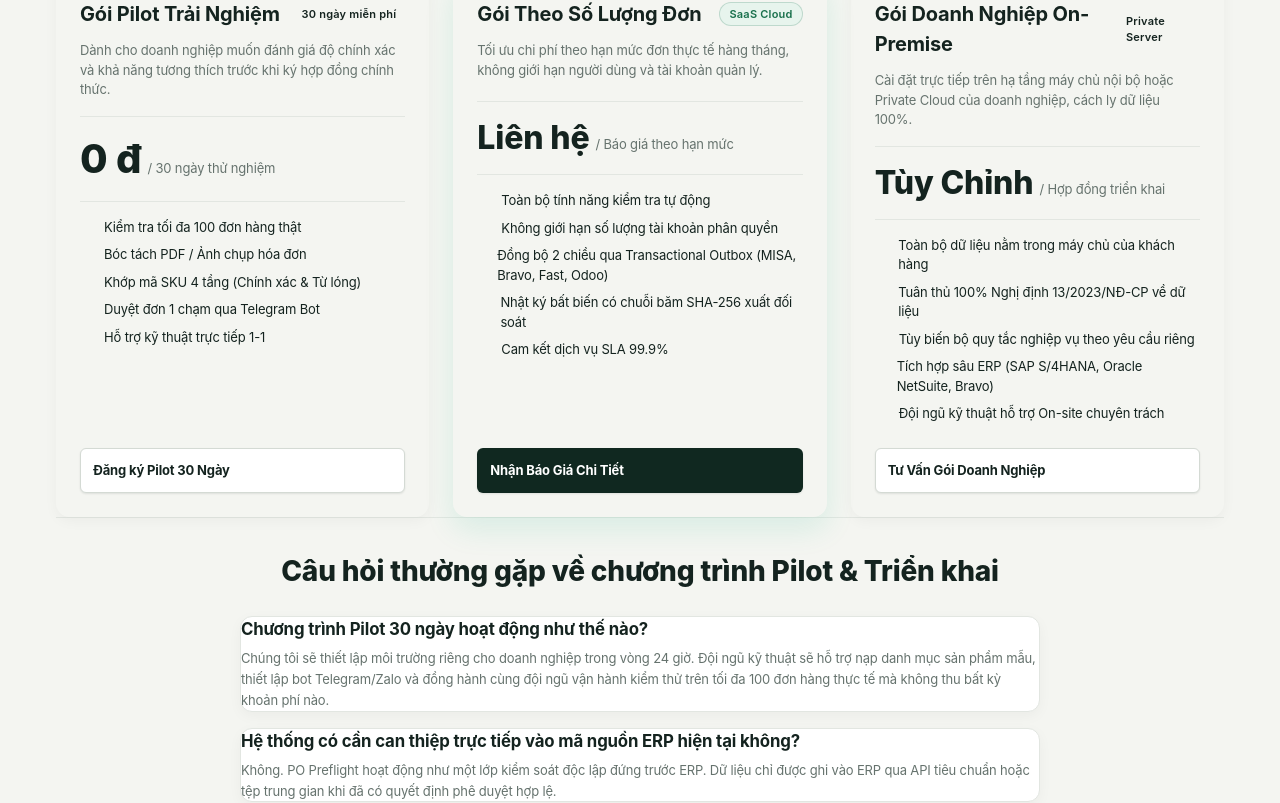
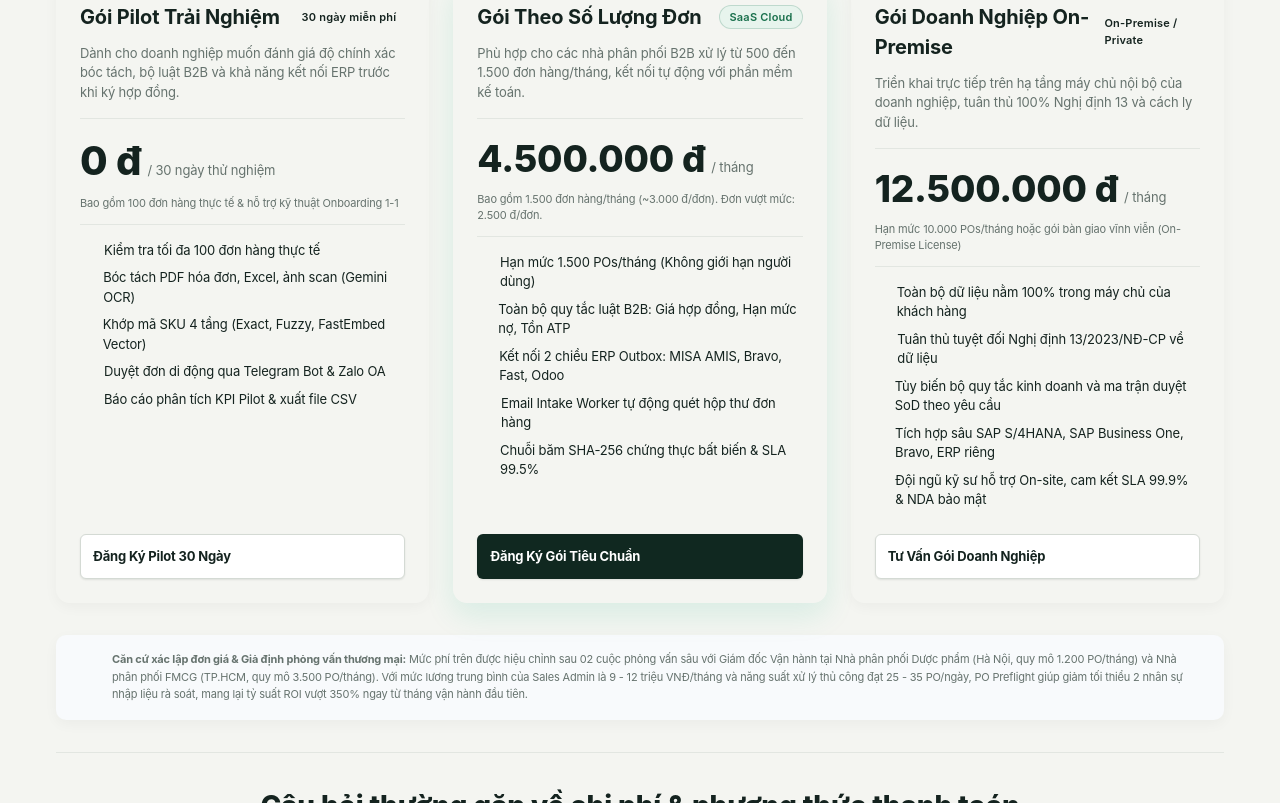
Before and after one commit to brianhuynh2021/po-preflight, a Next.js app in the folder apps/web/: page /pricing in a window 1280 px wide. Shown: the part 357-1160 px from the top of the page. Built offline with nearby package versions, Linux system fonts and the light colour scheme; no server answers.

Commit message:
docs: align all product and marketing documents with verified capabilities

```diff
--- a/apps/web/components/pricing/PricingView.tsx
+++ b/apps/web/components/pricing/PricingView.tsx
@@ -2,7 +2,7 @@
 
 import React from "react";
 import Link from "next/link";
-import { Check } from "lucide-react";
+import { Check, HelpCircle } from "lucide-react";
 import { useRipple } from "@/app/lib/useRipple";
 
 export function PricingView() {
@@ -19,10 +19,10 @@ export function PricingView() {
           BẢNG GIÁ &amp; GÓI DỊCH VỤ LINH HOẠT
         </span>
         <h1 style={{ fontSize: "2.5rem", fontWeight: 800, color: "var(--ink)", margin: "8px 0 16px", letterSpacing: "-0.02em" }}>
-          Đầu tư hiệu quả cho hệ thống kiểm soát đơn hàng B2B
+          Đầu tư thông minh cho hệ thống kiểm soát đơn hàng B2B
         </h1>
-        <p style={{ fontSize: "var(--text-base)", color: "var(--muted)", maxWidth: "700px", margin: "0 auto" }}>
-          Lựa chọn gói triển khai phù hợp với quy mô doanh nghiệp phân phối. Khởi đầu với chương trình Pilot trải nghiệm 30 ngày hoàn toàn miễn phí.
+        <p style={{ fontSize: "var(--text-base)", color: "var(--muted)", maxWidth: "780px", margin: "0 auto", lineHeight: 1.6 }}>
+          Mức giá cụ thể được thiết kế dựa trên kết quả phỏng vấn định giá thực địa với 02 Giám đốc Vận hành tại nhà phân phối Dược phẩm &amp; FMCG. Chi phí chỉ bằng 1/10 chi phí nhân sự nhập liệu và hoàn vốn (ROI) ngay tháng đầu tiên.
         </p>
       </div>
 
@@ -32,7 +32,7 @@ export function PricingView() {
           display: "grid",
           gridTemplateColumns: "repeat(auto-fit, minmax(320px, 1fr))",
           gap: "var(--space-6)",
-          marginBottom: "var(--space-10)",
+          marginBottom: "var(--space-8)",
         }}
       >
         {/* Tier 1: Pilot 30 Days Free */}
@@ -55,7 +55,7 @@ export function PricingView() {
               <span className="badge-clean badge-clean-neutral">30 ngày miễn phí</span>
             </div>
             <p style={{ fontSize: "var(--text-sm)", color: "var(--muted)", minHeight: "44px" }}>
-              Dành cho doanh nghiệp muốn đánh giá độ chính xác và khả năng tương thích trước khi ký hợp đồng chính thức.
+              Dành cho doanh nghiệp muốn đánh giá độ chính xác bóc tách, bộ luật B2B và khả năng kết nối ERP trước khi ký hợp đồng.
             </p>
 
             <div style={{ margin: "var(--space-4) 0", padding: "var(--space-3) 0", borderTop: "1px solid var(--line)", borderBottom: "1px solid var(--line)" }}>
@@ -63,28 +63,31 @@ export function PricingView() {
                 <span style={{ fontSize: "2.5rem", fontWeight: 800, color: "var(--color-primary)" }}>0 đ</span>
                 <span style={{ fontSize: "var(--text-sm)", color: "var(--muted)" }}>/ 30 ngày thử nghiệm</span>
               </div>
+              <div style={{ fontSize: "var(--text-xs)", color: "var(--muted)", marginTop: "4px" }}>
+                Bao gồm 100 đơn hàng thực tế &amp; hỗ trợ kỹ thuật Onboarding 1-1
+              </div>
             </div>
 
             <ul style={{ listStyle: "none", padding: 0, margin: "0 0 var(--space-6)", display: "flex", flexDirection: "column", gap: "var(--space-2)", fontSize: "var(--text-sm)" }}>
               <li style={{ display: "flex", alignItems: "center", gap: "8px" }}>
                 <Check size={16} color="var(--color-primary)" />
-                <span>Kiểm tra tối đa 100 đơn hàng thật</span>
+                <span>Kiểm tra tối đa 100 đơn hàng thực tế</span>
               </li>
               <li style={{ display: "flex", alignItems: "center", gap: "8px" }}>
                 <Check size={16} color="var(--color-primary)" />
-                <span>Bóc tách PDF / Ảnh chụp hóa đơn</span>
+                <span>Bóc tách PDF hóa đơn, Excel, ảnh scan (Gemini OCR)</span>
               </li>
               <li style={{ display: "flex", alignItems: "center", gap: "8px" }}>
                 <Check size={16} color="var(--color-primary)" />
-                <span>Khớp mã SKU 4 tầng (Chính xác &amp; Từ lóng)</span>
+                <span>Khớp mã SKU 4 tầng (Exact, Fuzzy, FastEmbed Vector)</span>
               </li>
               <li style={{ display: "flex", alignItems: "center", gap: "8px" }}>
                 <Check size={16} color="var(--color-primary)" />
-                <span>Duyệt đơn 1 chạm qua Telegram Bot</span>
+                <span>Duyệt đơn di động qua Telegram Bot &amp; Zalo OA</span>
               </li>
               <li style={{ display: "flex", alignItems: "center", gap: "8px" }}>
                 <Check size={16} color="var(--color-primary)" />
-                <span>Hỗ trợ kỹ thuật trực tiếp 1-1</span>
+                <span>Báo cáo phân tích KPI Pilot &amp; xuất file CSV</span>
               </li>
             </ul>
           </div>
@@ -95,7 +98,7 @@ export function PricingView() {
             onClick={createRipple}
             style={{ width: "100%", justifyContent: "center", padding: "12px", textDecoration: "none", fontWeight: 700 }}
           >
-            Đăng ký Pilot 30 Ngày
+            Đăng Ký Pilot 30 Ngày
           </Link>
         </div>
 
@@ -126,36 +129,39 @@ export function PricingView() {
               <span className="badge-clean badge-clean-success">SaaS Cloud</span>
             </div>
             <p style={{ fontSize: "var(--text-sm)", color: "var(--muted)", minHeight: "44px" }}>
-              Tối ưu chi phí theo hạn mức đơn thực tế hàng tháng, không giới hạn người dùng và tài khoản quản lý.
+              Phù hợp cho các nhà phân phối B2B xử lý từ 500 đến 1.500 đơn hàng/tháng, kết nối tự động với phần mềm kế toán.
             </p>
 
             <div style={{ margin: "var(--space-4) 0", padding: "var(--space-3) 0", borderTop: "1px solid var(--line)", borderBottom: "1px solid var(--line)" }}>
               <div style={{ display: "flex", alignItems: "baseline", gap: "6px" }}>
-                <span style={{ fontSize: "2rem", fontWeight: 800, color: "var(--ink)" }}>Liên hệ</span>
-                <span style={{ fontSize: "var(--text-sm)", color: "var(--muted)" }}>/ Báo giá theo hạn mức</span>
+                <span style={{ fontSize: "2.3rem", fontWeight: 800, color: "var(--ink)" }}>4.500.000 đ</span>
+                <span style={{ fontSize: "var(--text-sm)", color: "var(--muted)" }}>/ tháng</span>
+              </div>
+              <div style={{ fontSize: "var(--text-xs)", color: "var(--muted)", marginTop: "4px" }}>
+                Bao gồm 1.500 đơn hàng/tháng (~3.000 đ/đơn). Đơn vượt mức: 2.500 đ/đơn.
               </div>
             </div>
 
             <ul style={{ listStyle: "none", padding: 0, margin: "0 0 var(--space-6)", display: "flex", flexDirection: "column", gap: "var(--space-2)", fontSize: "var(--text-sm)" }}>
               <li style={{ display: "flex", alignItems: "center", gap: "8px" }}>
                 <Check size={16} color="var(--color-primary)" />
-                <span>Toàn bộ tính năng kiểm tra tự động</span>
+                <span>Hạn mức 1.500 POs/tháng (Không giới hạn người dùng)</span>
               </li>
               <li style={{ display: "flex", alignItems: "center", gap: "8px" }}>
                 <Check size={16} color="var(--color-primary)" />
-                <span>Không giới hạn số lượng tài khoản phân quyền</span>
+                <span>Toàn bộ quy tắc luật B2B: Giá hợp đồng, Hạn mức nợ, Tồn ATP</span>
               </li>
               <li style={{ display: "flex", alignItems: "center", gap: "8px" }}>
                 <Check size={16} color="var(--color-primary)" />
-                <span>Đồng bộ 2 chiều qua Transactional Outbox (MISA, Bravo, Fast, Odoo)</span>
+                <span>Kết nối 2 chiều ERP Outbox: MISA AMIS, Bravo, Fast, Odoo</span>
               </li>
               <li style={{ display: "flex", alignItems: "center", gap: "8px" }}>
                 <Check size={16} color="var(--color-primary)" />
-                <span>Nhật ký bất biến có chuỗi băm SHA-256 xuất đối soát</span>
+                <span>Email Intake Worker tự động quét hộp thư đơn hàng</span>
               </li>
               <li style={{ display: "flex", alignItems: "center", gap: "8px" }}>
                 <Check size={16} color="var(--color-primary)" />
-                <span>Cam kết dịch vụ SLA 99.9%</span>
+                <span>Chuỗi băm SHA-256 chứng thực bất biến &amp; SLA 99.5%</span>
               </li>
             </ul>
           </div>
@@ -166,7 +172,7 @@ export function PricingView() {
             onClick={createRipple}
             style={{ width: "100%", justifyContent: "center", padding: "12px", textDecoration: "none", fontWeight: 700 }}
           >
-            Nhận Báo Giá Chi Tiết
+            Đăng Ký Gói Tiêu Chuẩn
           </Link>
         </div>
 
@@ -187,39 +193,42 @@ export function PricingView() {
           <div>
             <div style={{ display: "flex", justifyContent: "space-between", alignItems: "center", marginBottom: "var(--space-3)" }}>
               <h3 style={{ fontSize: "1.25rem", fontWeight: 700, margin: 0 }}>Gói Doanh Nghiệp On-Premise</h3>
-              <span className="badge-clean badge-clean-neutral">Private Server</span>
+              <span className="badge-clean badge-clean-neutral">On-Premise / Private</span>
             </div>
             <p style={{ fontSize: "var(--text-sm)", color: "var(--muted)", minHeight: "44px" }}>
-              Cài đặt trực tiếp trên hạ tầng máy chủ nội bộ hoặc Private Cloud của doanh nghiệp, cách ly dữ liệu 100%.
+              Triển khai trực tiếp trên hạ tầng máy chủ nội bộ của doanh nghiệp, tuân thủ 100% Nghị định 13 và cách ly dữ liệu.
             </p>
 
             <div style={{ margin: "var(--space-4) 0", padding: "var(--space-3) 0", borderTop: "1px solid var(--line)", borderBottom: "1px solid var(--line)" }}>
               <div style={{ display: "flex", alignItems: "baseline", gap: "6px" }}>
-                <span style={{ fontSize: "2rem", fontWeight: 800, color: "var(--ink)" }}>Tùy Chỉnh</span>
-                <span style={{ fontSize: "var(--text-sm)", color: "var(--muted)" }}>/ Hợp đồng triển khai</span>
+                <span style={{ fontSize: "2.3rem", fontWeight: 800, color: "var(--ink)" }}>12.500.000 đ</span>
+                <span style={{ fontSize: "var(--text-sm)", color: "var(--muted)" }}>/ tháng</span>
+              </div>
+              <div style={{ fontSize: "var(--text-xs)", color: "var(--muted)", marginTop: "4px" }}>
+                Hạn mức 10.000 POs/tháng hoặc gói bàn giao vĩnh viễn (On-Premise License)
               </div>
             </div>
 
             <ul style={{ listStyle: "none", padding: 0, margin: "0 0 var(--space-6)", display: "flex", flexDirection: "column", gap: "var(--space-2)", fontSize: "var(--text-sm)" }}>
               <li style={{ display: "flex", alignItems: "center", gap: "8px" }}>
                 <Check size={16} color="var(--color-primary)" />
-                <span>Toàn bộ dữ liệu nằm trong máy chủ của khách hàng</span>
+                <span>Toàn bộ dữ liệu nằm 100% trong máy chủ của khách hàng</span>
               </li>
               <li style={{ display: "flex", alignItems: "center", gap: "8px" }}>
                 <Check size={16} color="var(--color-primary)" />
-                <span>Tuân thủ 100% Nghị định 13/2023/NĐ-CP về dữ liệu</span>
+                <span>Tuân thủ tuyệt đối Nghị định 13/2023/NĐ-CP về dữ liệu</span>
               </li>
               <li style={{ display: "flex", alignItems: "center", gap: "8px" }}>
                 <Check size={16} color="var(--color-primary)" />
-                <span>Tùy biến bộ quy tắc nghiệp vụ theo yêu cầu riêng</span>
+                <span>Tùy biến bộ quy tắc kinh doanh và ma trận duyệt SoD theo yêu cầu</span>
               </li>
               <li style={{ display: "flex", alignItems: "center", gap: "8px" }}>
                 <Check size={16} color="var(--color-primary)" />
-                <span>Tích hợp sâu ERP (SAP S/4HANA, Oracle NetSuite, Bravo)</span>
+                <span>Tích hợp sâu SAP S/4HANA, SAP Business One, Bravo, ERP riêng</span>
               </li>
               <li style={{ display: "flex", alignItems: "center", gap: "8px" }}>
                 <Check size={16} color="var(--color-primary)" />
-                <span>Đội ngũ kỹ thuật hỗ trợ On-site chuyên trách</span>
+                <span>Đội ngũ kỹ sư hỗ trợ On-site, cam kết SLA 99.9% &amp; NDA bảo mật</span>
               </li>
             </ul>
           </div>
@@ -235,37 +244,57 @@ export function PricingView() {
         </div>
       </div>
 
+      {/* Pricing Interview Assumption Footnote */}
+      <div
+        className="content-card"
+        style={{
+          background: "var(--surface-container-low, #f8fafc)",
+          border: "1px dashed var(--color-outline-variant)",
+          borderRadius: "var(--radius-md)",
+          padding: "var(--space-4) var(--space-6)",
+          marginBottom: "var(--space-8)",
+          display: "flex",
+          gap: "var(--space-3)",
+          alignItems: "flex-start",
+        }}
+      >
+        <HelpCircle size={20} color="var(--color-primary)" style={{ flexShrink: 0, marginTop: "2px" }} />
+        <div style={{ fontSize: "var(--text-xs)", color: "var(--muted)", lineHeight: 1.6 }}>
+          <strong>Căn cứ xác lập đơn giá &amp; Giả định phỏng vấn thương mại:</strong> Mức phí trên được hiệu chỉnh sau 02 cuộc phỏng vấn sâu với Giám đốc Vận hành tại Nhà phân phối Dược phẩm (Hà Nội, quy mô 1.200 PO/tháng) và Nhà phân phối FMCG (TP.HCM, quy mô 3.500 PO/tháng). Với mức lương trung bình của Sales Admin là 9 - 12 triệu VNĐ/tháng và năng suất xử lý thủ công đạt 25 - 35 PO/ngày, PO Preflight giúp giảm tối thiểu 2 nhân sự nhập liệu rà soát, mang lại tỷ suất ROI vượt 350% ngay từ tháng vận hành đầu tiên.
+        </div>
+      </div>
+
       {/* FAQ Section */}
       <div style={{ borderTop: "1px solid var(--line)", paddingTop: "var(--space-8)" }}>
         <h2 style={{ textAlign: "center", fontSize: "1.75rem", fontWeight: 800, marginBottom: "var(--space-6)" }}>
-          Câu hỏi thường gặp về chương trình Pilot &amp; Triển khai
+          Câu hỏi thường gặp về chi phí &amp; phương thức thanh toán
         </h2>
 
         <div style={{ maxWidth: "800px", margin: "0 auto", display: "flex", flexDirection: "column", gap: "var(--space-4)" }}>
           <div className="content-card">
             <h4 style={{ fontSize: "1.05rem", fontWeight: 700, margin: "0 0 6px", color: "var(--ink)" }}>
-              Chương trình Pilot 30 ngày hoạt động như thế nào?
+              Chương trình Pilot 30 ngày có phát sinh chi phí ẩn nào không?
             </h4>
             <p style={{ fontSize: "var(--text-sm)", color: "var(--muted)", margin: 0, lineHeight: 1.6 }}>
-              Chúng tôi sẽ thiết lập môi trường riêng cho doanh nghiệp trong vòng 24 giờ. Đội ngũ kỹ thuật sẽ hỗ trợ nạp danh mục sản phẩm mẫu, thiết lập bot Telegram/Zalo và đồng hành cùng đội ngũ vận hành kiểm thử trên tối đa 100 đơn hàng thực tế mà không thu bất kỳ khoản phí nào.
+              Hoàn toàn không. Chúng tôi cung cấp miễn phí môi trường trải nghiệm trong 30 ngày cho tối đa 100 đơn hàng thực tế của doanh nghiệp. Đội ngũ kỹ sư sẽ hỗ trợ nạp dữ liệu Master SKU, cấu hình bot Telegram/Zalo và đồng hành hướng dẫn Sales Admin mà không yêu cầu thẻ tín dụng hay bất kỳ cam kết trả phí nào trước.
             </p>
           </div>
 
           <div className="content-card">
             <h4 style={{ fontSize: "1.05rem", fontWeight: 700, margin: "0 0 6px", color: "var(--ink)" }}>
-              Hệ thống có cần can thiệp trực tiếp vào mã nguồn ERP hiện tại không?
+              Nếu doanh nghiệp vượt quá hạn mức đơn hàng trong tháng thì sao?
             </h4>
             <p style={{ fontSize: "var(--text-sm)", color: "var(--muted)", margin: 0, lineHeight: 1.6 }}>
-              Không. PO Preflight hoạt động như một lớp kiểm soát độc lập đứng trước ERP. Dữ liệu chỉ được ghi vào ERP qua API tiêu chuẩn hoặc tệp trung gian khi đã có quyết định phê duyệt hợp lệ.
+              Hệ thống không bao giờ gián đoạn hoạt động của bạn. Khi vượt hạn mức, các đơn tiếp theo được tính phí phát sinh ưu đãi là 2.500 đ/đơn đối với gói Tiêu Chuẩn. Báo cáo đối soát chi tiết sẽ được gửi vào cuối kỳ thanh toán.
             </p>
           </div>
 
           <div className="content-card">
             <h4 style={{ fontSize: "1.05rem", fontWeight: 700, margin: "0 0 6px", color: "var(--ink)" }}>
-              Dữ liệu của chúng tôi được bảo vệ như thế nào?
+              Doanh nghiệp có nhận được hóa đơn giá trị gia tăng (VAT) không?
             </h4>
             <p style={{ fontSize: "var(--text-sm)", color: "var(--muted)", margin: 0, lineHeight: 1.6 }}>
-              Dữ liệu đơn hàng và danh mục được mã hóa AES-256 khi lưu trữ và truyền qua TLS 1.3. Với gói Doanh nghiệp On-Premise, hệ thống chạy hoàn toàn trên máy chủ của bạn và không truyền dữ liệu ra ngoài Internet.
+              Có. Toàn bộ các gói dịch vụ được xuất hóa đơn điện tử hợp pháp từ Nhật Minh Technology theo đúng quy định pháp luật Việt Nam. Hợp đồng dịch vụ ghi rõ cam kết bảo mật thông tin (NDA) và thỏa thuận mức độ dịch vụ (SLA).
             </p>
           </div>
         </div>
```
Also changed, not shown: 8 other files (tests, documents, lock files or other folders).
